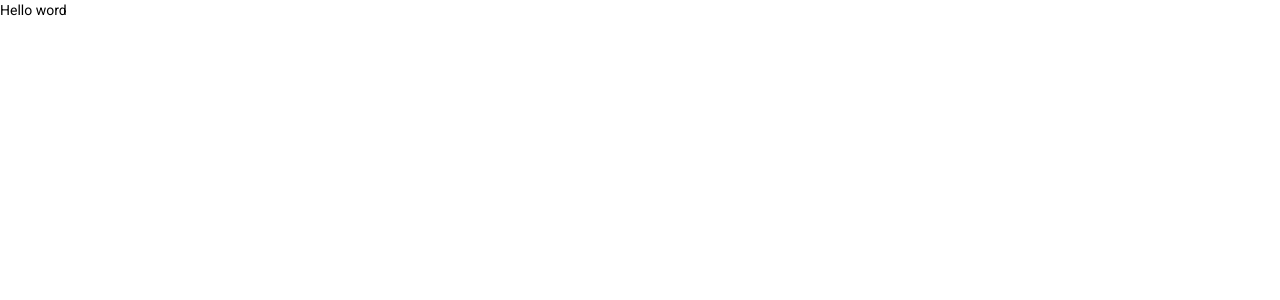
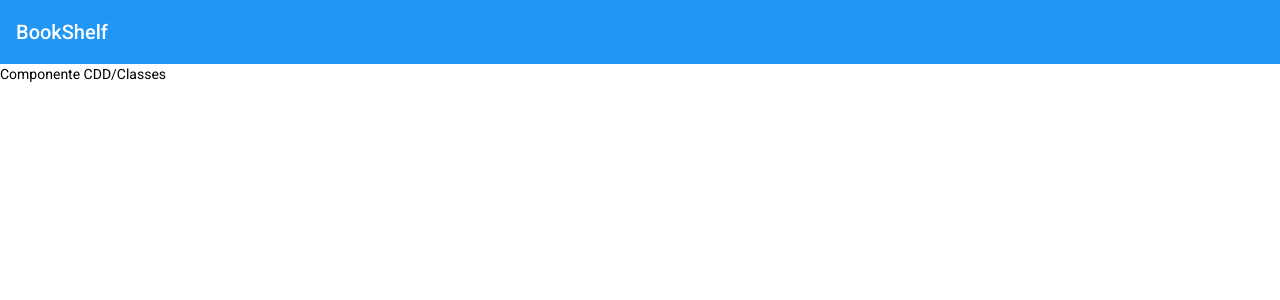
Before and after one commit to akyrasouza/bookshelfbrv1, an Angular app: page /cdd in a window 1280 px wide. Before the commit this address led to /. Shown: the top 300 px of the page. Built offline with nearby package versions, Linux system fonts and the light colour scheme.

Commit message:
Adição de Barra de Ferramentas e Configuração das Lazy Loading

```diff
--- a/src/app/app-routing.module.ts
+++ b/src/app/app-routing.module.ts
@@ -1,7 +1,14 @@
+import { ClassesComponent } from './cdd/classes/classes.component';
 import { NgModule } from '@angular/core';
 import { RouterModule, Routes } from '@angular/router';
 
-const routes: Routes = [];
+const routes: Routes = [
+  {path:'',pathMatch:'full', redirectTo:'cdd'},
+  {
+    path: 'cdd',
+    loadChildren: () => import('./cdd/cdd-routing.module').then(m => m.CddRoutingModule)
+  }
+];
 
 @NgModule({
   imports: [RouterModule.forRoot(routes)],
--- a/src/app/app.component.html
+++ b/src/app/app.component.html
@@ -1,12 +1,4 @@
-<!DOCTYPE html>
-<html lang="pt-br">
-<head>
-  <meta charset="UTF-8">
-  <meta http-equiv="X-UA-Compatible" content="IE=edge">
-  <meta name="viewport" content="width=device-width, initial-scale=1.0">
-  <title>Document</title>
-</head>
-<body>
-<p>Hello word</p>
-</body>
-</html>
+<mat-toolbar color="primary">
+  <span>BookShelf</span>
+</mat-toolbar>
+<router-outlet></router-outlet>
--- a/src/app/app.module.ts
+++ b/src/app/app.module.ts
@@ -1,9 +1,10 @@
 import { NgModule } from '@angular/core';
+import { MatToolbarModule } from '@angular/material/toolbar';
 import { BrowserModule } from '@angular/platform-browser';
+import { BrowserAnimationsModule } from '@angular/platform-browser/animations';
 
 import { AppRoutingModule } from './app-routing.module';
 import { AppComponent } from './app.component';
-import { BrowserAnimationsModule } from '@angular/platform-browser/animations';
 
 @NgModule({
   declarations: [
@@ -12,7 +13,8 @@ import { BrowserAnimationsModule } from '@angular/platform-browser/animations';
   imports: [
     BrowserModule,
     AppRoutingModule,
-    BrowserAnimationsModule
+    BrowserAnimationsModule,
+    MatToolbarModule
   ],
   providers: [],
   bootstrap: [AppComponent]
--- a/src/app/cdd/cdd-routing.module.ts
+++ b/src/app/cdd/cdd-routing.module.ts
@@ -1,7 +1,10 @@
+import { ClassesComponent } from './classes/classes.component';
 import { NgModule } from '@angular/core';
 import { RouterModule, Routes } from '@angular/router';
 
-const routes: Routes = [];
+const routes: Routes = [
+  {path:"", component: ClassesComponent},
+];
 
 @NgModule({
   imports: [RouterModule.forChild(routes)],
--- a/src/app/cdd/classes/classes.component.html
+++ b/src/app/cdd/classes/classes.component.html
@@ -1 +1 @@
-<p>classes works!</p>
+<p>Componente CDD/Classes</p>
--- a/src/styles.scss
+++ b/src/styles.scss
@@ -1,4 +1,13 @@
 /* You can add global styles to this file, and also import other style files */
+@import '@angular/material/theming';
+@include mat-core();
+
+$custom-app-primary: mat-palette($mat-blue);
+$custom-app-secondary: mat-palette($mat-indigo, A200,A400,700);
+$custom-app-warn: mat-palette($mat-red);
+
+$custom-theme: mat-light-theme($custom-app-primary,$custom-app-secondary, $custom-app-warn);
+@include angular_material-theme($custom-theme);
 
 html, body { height: 100%; }
 body { margin: 0; font-family: Roboto, "Helvetica Neue", sans-serif; }
```
